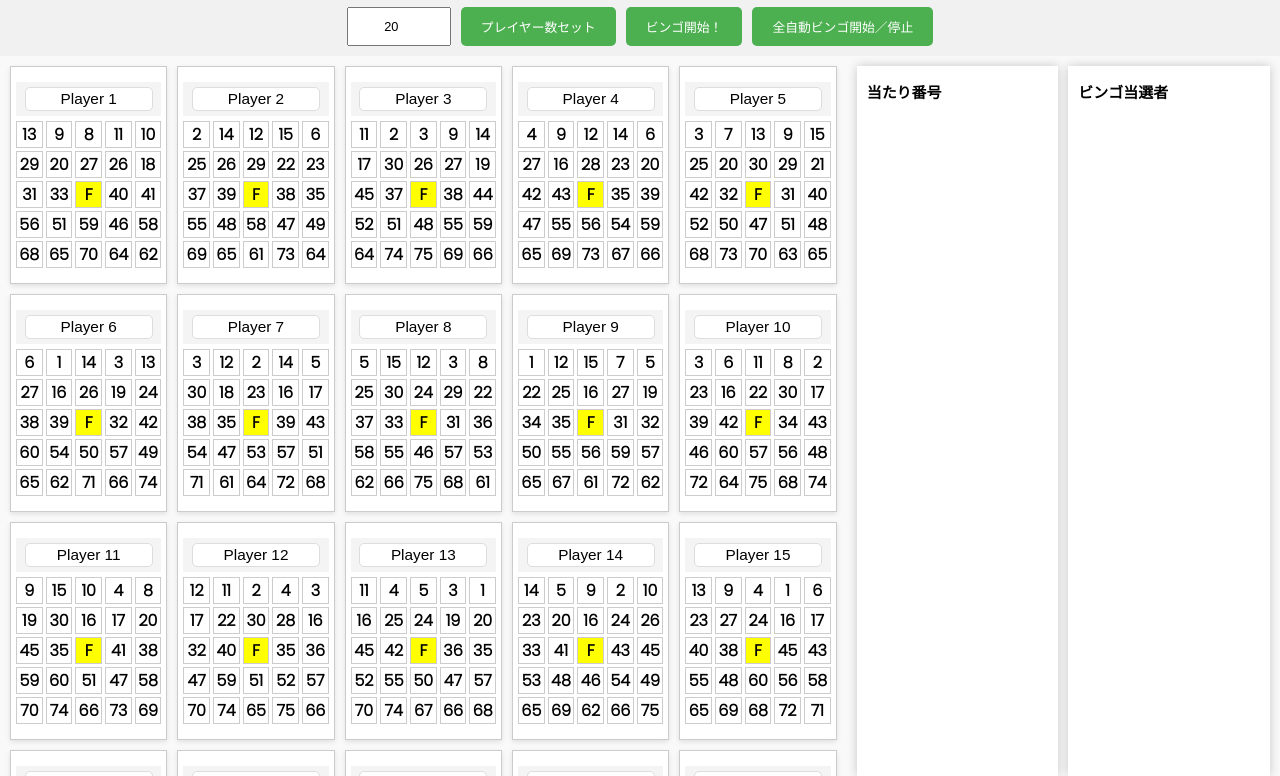
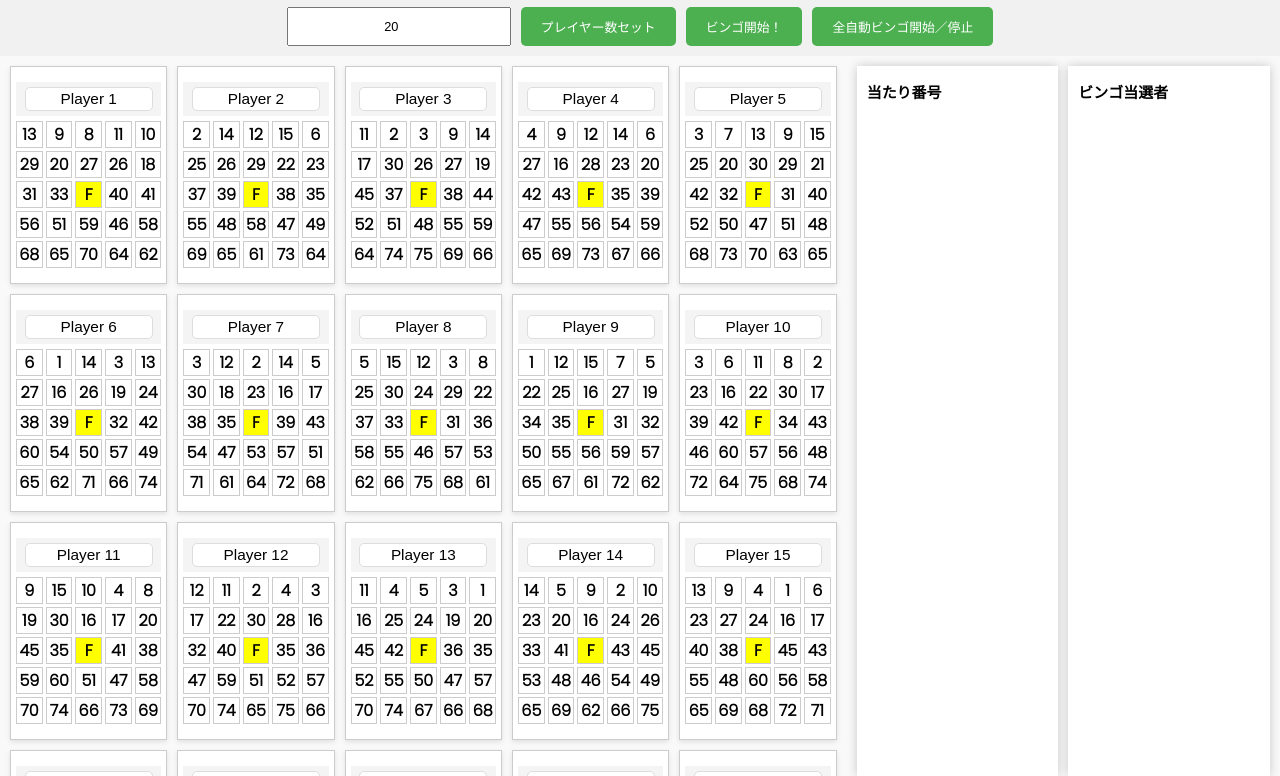
Before and after one commit to Supersilvia145/bingo, a website: page index.html in a window 1280 px wide. Shown: the part 60-836 px from the top of the page. Drawn offline with Linux system fonts and the light colour scheme.

Commit message:
Add files via upload

```diff
--- a/index.html
+++ b/index.html
@@ -31,7 +31,7 @@
     .controls input {
       padding: 10px;
       font-size: 1vw;
-      width: 80px;
+      width: 200px;
       text-align: center;
     }
     .controls button {
```
